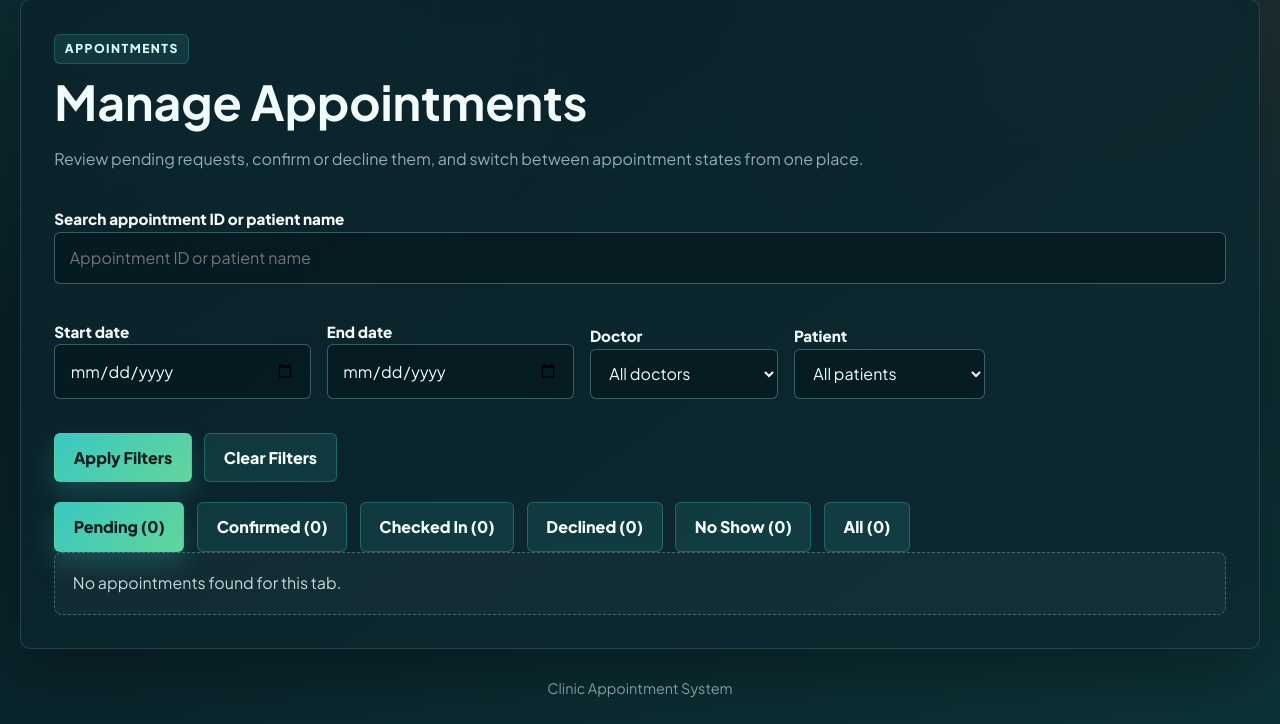
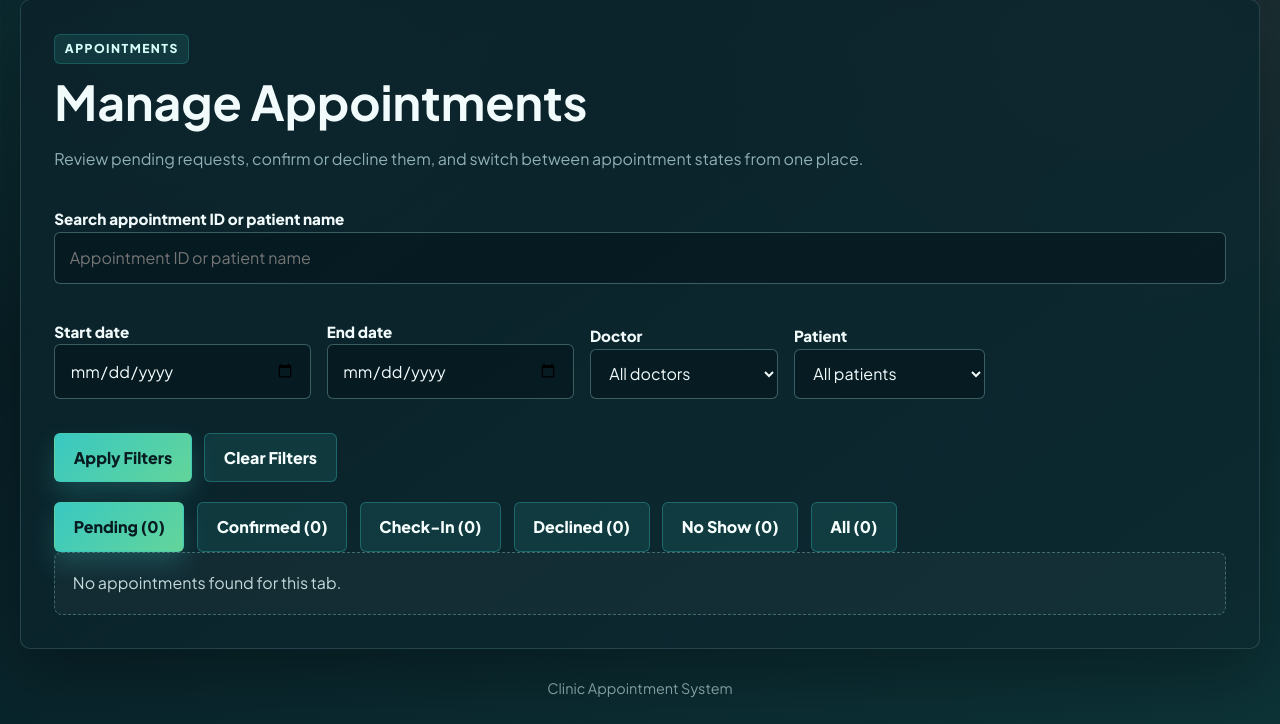
Before and after one commit to K-Sultan/Pharma, a Django app: page /appointments/manage/ in a window 1280 px wide. Shown: the part 116-840 px from the top of the page. Run offline with Django 5.2, Linux system fonts and the light colour scheme; the visitor is signed in with stand-in values (Sample User, id 1); data comes from the database, SQL or seed files in the repository; data that the repository does not hold is empty.

Commit message:
fix check_in in doctor dashboard

```diff
--- a/appointments/views.py
+++ b/appointments/views.py
@@ -593,7 +593,7 @@ def appointments_hub(request):
     appointments = _apply_staff_appointment_tab(filtered_queryset, tab).order_by("date", "start_time")
 
     tab_querystrings = {}
-    for tab_name in ["pending", "confirmed", "declined", "no_show", "all"]:
+    for tab_name in ["pending", "confirmed","checked_in", "declined", "no_show", "all"]:
         query_params = request.GET.copy()
         query_params["tab"] = tab_name
         tab_querystrings[tab_name] = query_params.urlencode()
--- a/templates/appointments/manage_appointments.html
+++ b/templates/appointments/manage_appointments.html
@@ -63,7 +63,7 @@
     <div class="action-row">
         <a class="btn {% if tab == 'pending' %}btn-primary{% else %}btn-soft{% endif %}" href="{% url 'appointments_hub' %}?{{ tab_querystrings.pending }}">Pending ({{ counts.pending }})</a>
         <a class="btn {% if tab == 'confirmed' %}btn-primary{% else %}btn-soft{% endif %}" href="{% url 'appointments_hub' %}?{{ tab_querystrings.confirmed }}">Confirmed ({{ counts.confirmed }})</a>
-        <a class="btn {% if tab == 'checked_in' %}btn-primary{% else %}btn-soft{% endif %}" href="{% url 'appointments_hub' %}?{{ tab_querystrings.checked_in }}">Checked In ({{ counts.checked_in }})</a>
+        <a class="btn {% if tab == 'checked_in' %}btn-primary{% else %}btn-soft{% endif %}" href="{% url 'appointments_hub' %}?{{ tab_querystrings.checked_in }}">Check-In ({{ counts.checked_in }})</a>
         <a class="btn {% if tab == 'declined' %}btn-primary{% else %}btn-soft{% endif %}" href="{% url 'appointments_hub' %}?{{ tab_querystrings.declined }}">Declined ({{ counts.declined }})</a>
         <a class="btn {% if tab == 'no_show' %}btn-primary{% else %}btn-soft{% endif %}" href="{% url 'appointments_hub' %}?{{ tab_querystrings.no_show }}">No Show ({{ counts.no_show }})</a>
         <a class="btn {% if tab == 'all' %}btn-primary{% else %}btn-soft{% endif %}" href="{% url 'appointments_hub' %}?{{ tab_querystrings.all }}">All ({{ counts.all }})</a>
```
